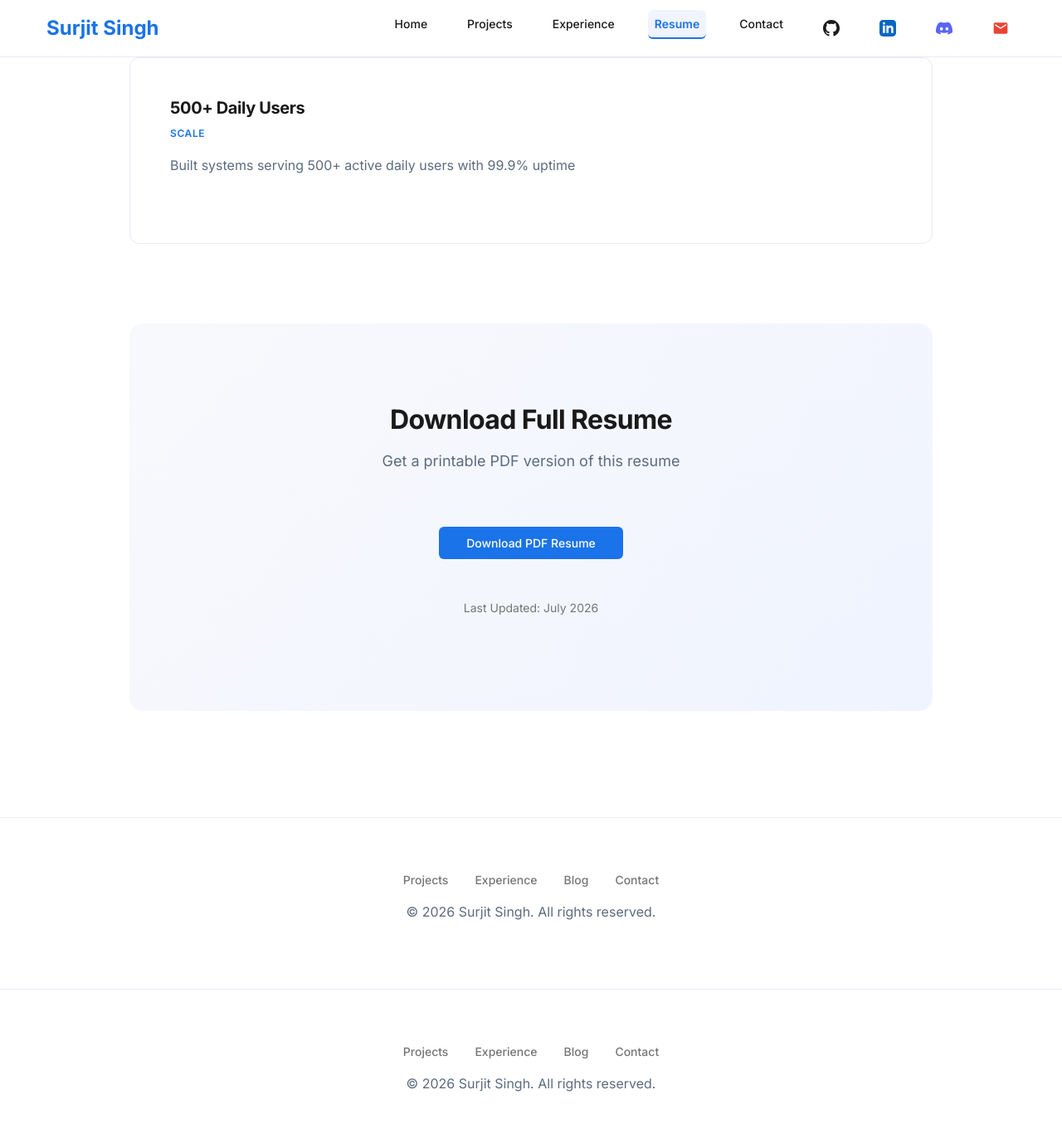
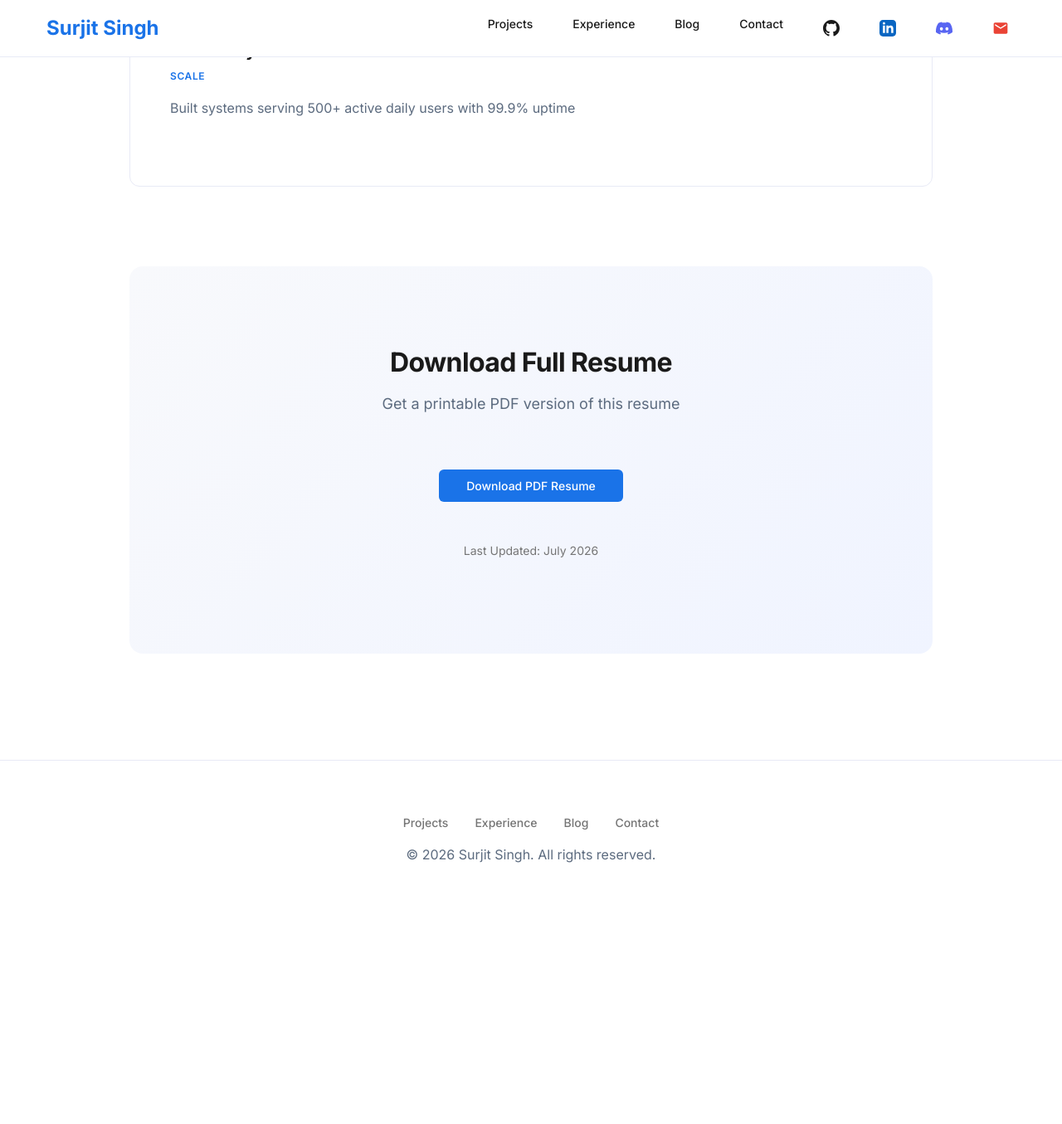
Before and after one commit to surjit7/surjit7.github.io, a Jekyll site: the page built from resume.md, in a window 1280 px wide and 1400 px high, scrolled down 9172 px. Shown: the top 1355 px of the window at 83% size. Built offline with Jekyll 4.4.1, drawn with Linux system fonts in a browser that asks for light colours; after the commit the page ends 10295 px from its top, so only the background shows below that.

Commit message:
fix: Remove duplicate navbar from resume page
- Removed header include from resume.html (it's already in default layout)
- Removed duplicate main tag and footer
- Resume page now uses the default layout correctly

```diff
--- a/_includes/resume.html
+++ b/_includes/resume.html
@@ -1,37 +1,3 @@
-<header class="site-header">
-  <nav class="site-nav">
-    <a href="/" class="nav-logo" style="font-weight: 700; font-size: 1.5rem;">Surjit Singh</a>
-    <ul class="nav-list">
-      <li><a href="/">Home</a></li>
-      <li><a href="/projects/">Projects</a></li>
-      <li><a href="/experience/">Experience</a></li>
-      <li><a href="/resume/" class="active-nav">Resume</a></li>
-      <li><a href="/contact/">Contact</a></li>
-      <li>
-        <a href="https://github.com/surjit7" target="_blank" rel="noopener" class="nav-social-icon" title="GitHub">
-          <svg class="icon github-icon" viewBox="0 0 24 24" fill="currentColor"><path d="M12 0c-6.626 0-12 5.373-12 12 0 5.302 3.438 9.8 8.207 11.387.599.111.793-.261.793-.577v-2.234c-3.338.726-4.033-1.416-4.033-1.416-.546-1.387-1.333-1.756-1.333-1.756-1.089-.745.083-.729.083-.729 1.205.084 1.839 1.237 1.839 1.237 1.07 1.834 2.807 1.304 3.492.997.107-.775.418-1.305.762-1.604-2.665-.305-5.467-1.334-5.467-5.931 0-1.311.469-2.381 1.236-3.221-.124-.303-.535-1.524.117-3.176 0 0 1.008-.322 3.301 1.23.957-.266 1.983-.399 3.003-.404 1.02.005 2.047.138 3.006.404 2.291-1.552 3.297-1.23 3.297-1.23.653 1.653.242 2.874.118 3.176.77.84 1.235 1.911 1.235 3.221 0 4.609-2.807 5.624-5.479 5.921.43.372.823 1.102.823 2.222v3.293c0 .319.192.694.801.576 4.765-1.589 8.199-6.086 8.199-11.386 0-6.627-5.373-12-12-12z"/></svg>
-        </a>
-      </li>
-      <li>
-        <a href="https://linkedin.com/in/surjit7" target="_blank" rel="noopener" class="nav-social-icon" title="LinkedIn">
-          <svg class="icon linkedin-icon" viewBox="0 0 24 24" fill="currentColor"><path d="M19 0h-14c-2.761 0-5 2.239-5 5v14c0 2.761 2.239 5 5 5h14c2.762 0 5-2.239 5-5v-14c0-2.761-2.238-5-5-5zm-11 19h-3v-11h3v11zm-1.5-12.268c-.966 0-1.75-.79-1.75-1.764s.784-1.764 1.75-1.764 1.75.79 1.75 1.764-.783 1.764-1.75 1.764zm13.5 12.268h-3v-5.604c0-3.368-4-3.113-4 0v5.604h-3v-11h3v1.765c1.396-2.586 7-2.777 7 2.476v6.759z"/></svg>
-        </a>
-      </li>
-      <li>
-        <a href="https://discord.com/users/surjit7" target="_blank" rel="noopener" class="nav-social-icon" title="Discord">
-          <svg class="icon discord-icon" viewBox="0 0 24 24" fill="currentColor"><path d="M20.317 4.3698a19.7913 19.7913 0 0 0-4.8851-1.5152.0741.0741 0 0 0-.0785.0371c-.211.3753-.4447.8648-.6083 1.2495-1.8447-.2762-3.68-.2762-5.4868 0-.1636-.3933-.4058-.8742-.6177-1.2495a.077.077 0 0 0-.0785-.037 19.7363 19.7363 0 0 0-4.8852 1.515.0699.0699 0 0 0-.0321.0277C.5334 9.0458-.319 13.5799.0992 18.0578a.0824.0824 0 0 0 .0312.0561c2.0528 1.5076 4.0413 2.4228 5.9929 3.0294a.0777.0777 0 0 0 .0842-.0276c.4616-.6304.8731-1.2952 1.226-1.9942a.076.076 0 0 0-.0416-.1057c-.6528-.2476-1.2743-.5495-1.8722-.8923a.077.077 0 0 1-.0076-.1277c.1258-.0943.2517-.1923.3718-.2914a.0743.0743 0 0 1 .0776-.0105c3.9278 1.7933 8.18 1.7933 12.0614 0a.0739.0739 0 0 1 .0785.0095c.1202.099.246.1981.3728.2924a.077.077 0 0 1-.0066.1276 12.2986 12.2986 0 0 1-1.873.8914.0766.0766 0 0 0-.0407.1067c.3604.698.7719 1.3628 1.225 1.9932a.076.076 0 0 0 .0842.0286c1.961-.6067 3.9495-1.5219 6.0023-3.0294a.077.077 0 0 0 .0313-.0552c.5004-5.177-.8382-9.6739-3.5485-13.6603a.061.061 0 0 0-.0312-.0277zM8.02 15.3312c-1.1825 0-2.1569-1.0857-2.1569-2.419 0-1.3332.9555-2.4189 2.157-2.4189 1.2108 0 2.1757 1.0952 2.1568 2.419 0 1.3332-.946 2.419-2.1568 2.419zm7.9748 0c-1.1825 0-2.1569-1.0857-2.1569-2.419 0-1.3332.9554-2.4189 2.1569-2.4189 1.2108 0 2.1757 1.0952 2.1568 2.419 0 1.3332-.946 2.419-2.1568 2.419z"/></svg>
-        </a>
-      </li>
-      <li>
-        <a href="mailto:singhsurjit7@outlook.com" class="nav-social-icon" title="Email">
-          <svg class="icon mail-icon" viewBox="0 0 24 24" fill="currentColor"><path d="M20 4H4c-1.1 0-1.99.9-1.99 2L2 18c0 1.1.9 2 2 2h16c1.1 0 2-.9 2-2V6c0-1.1-.9-2-2-2zm0 4l-8 5-8-5V6l8 5 8-5v2z"/></svg>
-        </a>
-      </li>
-    </ul>
-  </nav>
-</header>
-
-<main>
   <section id="resume" class="section resume-section">
     <div class="container">
       <div class="section-header">
@@ -196,6 +162,3 @@
 </section>
 
 <script src="{{ '/assets/js/resume-animations.js' | relative_url }}"></script>
-</main>
-
-{% include footer.html %}
--- a/assets/css/main.scss
+++ b/assets/css/main.scss
@@ -180,19 +180,6 @@
   background-color: #F5F5F5;
 }
 
-/* Active Navigation State */
-.nav-list a.active-nav {
-  color: $color-accent;
-  background-color: #F0F4FF;
-  font-weight: 600;
-  border-bottom: 2px solid $color-accent;
-}
-
-.theme-dark .nav-list a.active-nav {
-  background-color: #333333;
-  border-bottom-color: $color-accent;
-}
-
 /* Sections */
 .section {
   padding: $spacing-xxl 0;
```
Also changed, not shown: 4 other files.
